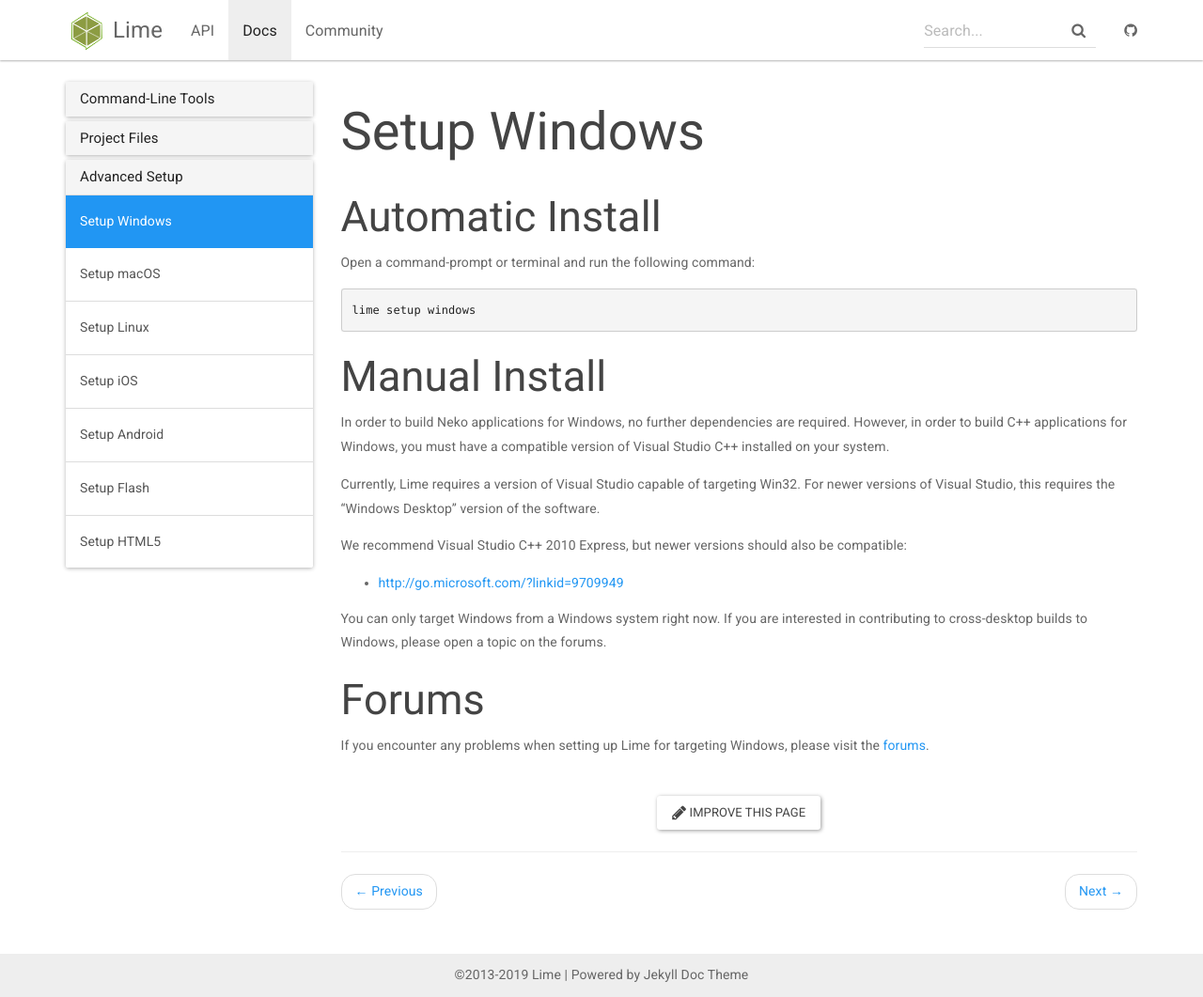
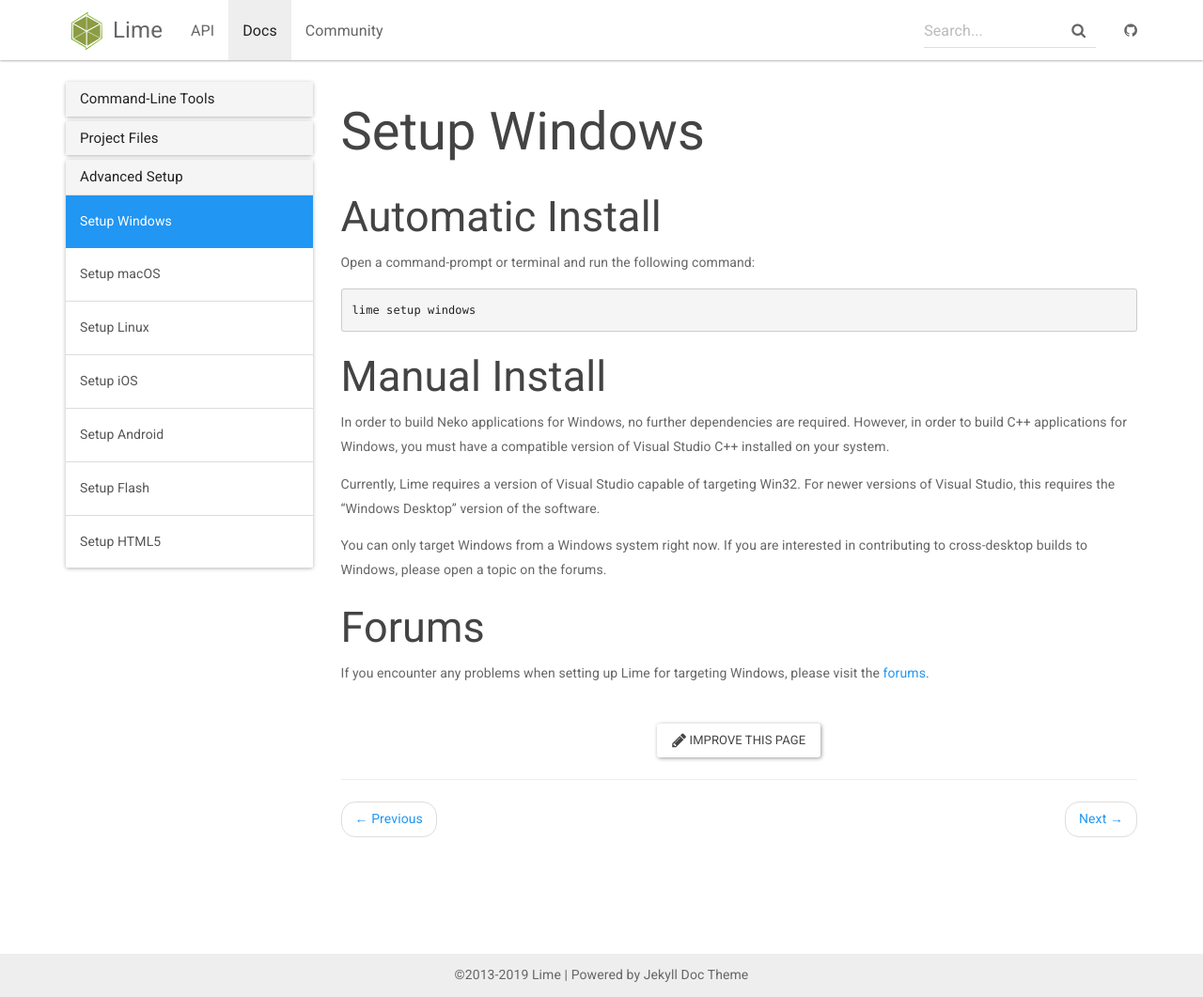
Before and after one commit to openfl/lime.openfl.org, a Jekyll site: the page built from _docs/advanced-setup/windows.md, in a window 1280 px wide and 1061 px high. Shown: the whole window at 94% size. Built offline with Jekyll 4.4.1, drawn with Linux system fonts in a browser that asks for light colours; nearby versions of some CDN libraries.

Commit message:
Update windows.md

```diff
--- a/_docs/advanced-setup/windows.md
+++ b/_docs/advanced-setup/windows.md
@@ -14,10 +14,6 @@ In order to build Neko applications for Windows, no further dependencies are req
 
 Currently, Lime requires a version of Visual Studio capable of targeting Win32. For newer versions of Visual Studio, this requires the "Windows Desktop" version of the software.
 
-We recommend Visual Studio C++ 2010 Express, but newer versions should also be compatible:
-
- * [http://go.microsoft.com/?linkid=9709949](http://go.microsoft.com/?linkid=9709949)
-
 You can only target Windows from a Windows system right now. If you are interested in contributing to cross-desktop builds to Windows, please open a topic on the forums.
 
 ## Forums
```
